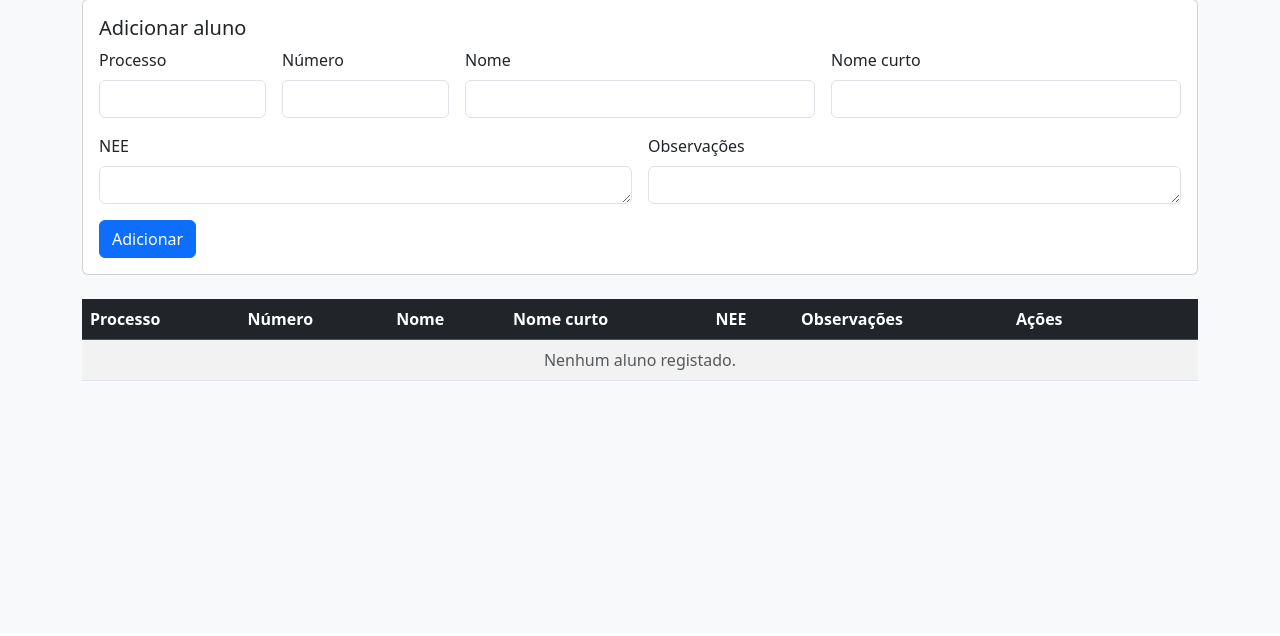
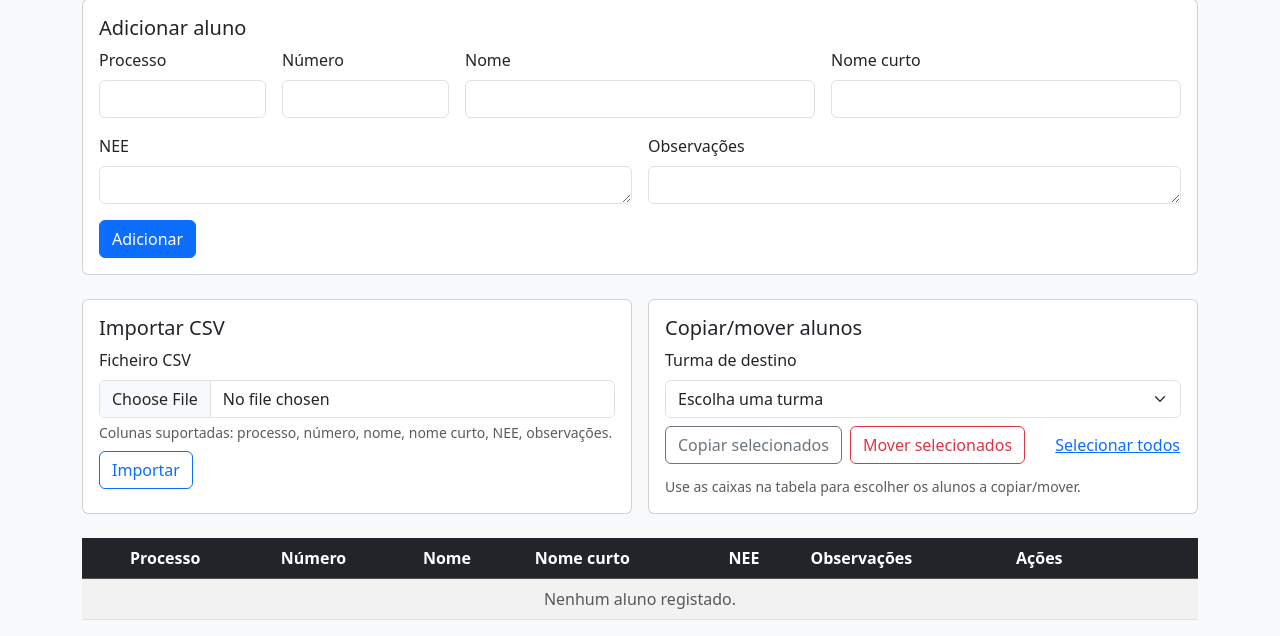
Before and after one commit to anselmopinheiro/_sumarios-v2, a Flask app: page /turmas/1/alunos in a window 1280 px wide. Shown: the part 167-803 px from the top of the page. Before the commit the page ends 548 px from the top, so only its background shows below. Run offline with Flask 3, Linux system fonts and the light colour scheme.

Commit message:
Add CSV import and transfer tools for alunos

```diff
--- a/app.py
+++ b/app.py
@@ -640,6 +640,12 @@ def create_app():
         ano = turma.ano_letivo
         ano_fechado = bool(ano and ano.fechado)
 
+        turmas_destino = (
+            Turma.query.filter(Turma.id != turma.id)
+            .order_by(Turma.nome)
+            .all()
+        )
+
         def _lista_alunos():
             return (
                 Aluno.query.filter_by(turma_id=turma.id)
@@ -665,12 +671,13 @@ def create_app():
                     numero = int(numero_raw)
                 except ValueError:
                     flash("Número do aluno inválido.", "error")
-                    return render_template(
-                        "turmas/alunos.html",
-                        turma=turma,
-                        ano_fechado=ano_fechado,
-                        alunos=_lista_alunos(),
-                    )
+                return render_template(
+                    "turmas/alunos.html",
+                    turma=turma,
+                    ano_fechado=ano_fechado,
+                    turmas_destino=turmas_destino,
+                    alunos=_lista_alunos(),
+                )
 
             if not nome:
                 flash("O nome do aluno é obrigatório.", "error")
@@ -678,6 +685,7 @@ def create_app():
                     "turmas/alunos.html",
                     turma=turma,
                     ano_fechado=ano_fechado,
+                    turmas_destino=turmas_destino,
                     alunos=_lista_alunos(),
                 )
 
@@ -700,6 +708,7 @@ def create_app():
             "turmas/alunos.html",
             turma=turma,
             ano_fechado=ano_fechado,
+            turmas_destino=turmas_destino,
             alunos=_lista_alunos(),
         )
 
@@ -767,6 +776,162 @@ def create_app():
         db.session.commit()
         flash("Aluno removido.", "success")
         return redirect(url_for("turma_alunos", turma_id=turma.id))
+
+    @app.route(
+        "/turmas/<int:turma_id>/alunos/import", methods=["POST"], endpoint="turma_alunos_import"
+    )
+    def turma_alunos_import(turma_id):
+        turma = (
+            Turma.query.options(joinedload(Turma.ano_letivo))
+            .filter_by(id=turma_id)
+            .first_or_404()
+        )
+        ano = turma.ano_letivo
+        ano_fechado = bool(ano and ano.fechado)
+
+        if ano_fechado:
+            flash("Ano letivo fechado: não é possível importar alunos.", "error")
+            return redirect(url_for("turma_alunos", turma_id=turma.id))
+
+        ficheiro = request.files.get("ficheiro")
+        if not ficheiro or ficheiro.filename == "":
+            flash("Selecione um ficheiro CSV.", "error")
+            return redirect(url_for("turma_alunos", turma_id=turma.id))
+
+        try:
+            conteudo = ficheiro.read().decode("utf-8-sig")
+        except Exception:
+            flash("Não foi possível ler o ficheiro. Confirme se é um CSV em UTF-8.", "error")
+            return redirect(url_for("turma_alunos", turma_id=turma.id))
+
+        sample = conteudo[:1024]
+        delim = ";" if sample.count(";") >= sample.count(",") else ","
+        reader = csv.DictReader(io.StringIO(conteudo), delimiter=delim)
+        if not reader.fieldnames:
+            flash("Cabeçalho do CSV inválido.", "error")
+            return redirect(url_for("turma_alunos", turma_id=turma.id))
+
+        header_map = {h.strip().lower(): h for h in reader.fieldnames}
+        obrigatorios = ["nome"]
+        if not all(col in header_map for col in obrigatorios):
+            flash("O CSV deve incluir pelo menos a coluna 'nome'.", "error")
+            return redirect(url_for("turma_alunos", turma_id=turma.id))
+
+        inseridos = 0
+        for row in reader:
+            nome = (row.get(header_map.get("nome"), "") or "").strip()
+            if not nome:
+                continue
+            processo = (row.get(header_map.get("processo", ""), "") or "").strip() or None
+            numero_raw = (row.get(header_map.get("numero", ""), "") or "").strip()
+            nome_curto = (row.get(header_map.get("nome_curto", ""), "") or "").strip() or None
+            nee = (row.get(header_map.get("nee", ""), "") or "").strip() or None
+            observacoes = (row.get(header_map.get("observacoes", ""), "") or "").strip() or None
+
+            numero = None
+            if numero_raw:
+                try:
+                    numero = int(numero_raw)
+                except ValueError:
+                    pass
+
+            novo = Aluno(
+                turma_id=turma.id,
+                processo=processo,
+                numero=numero,
+                nome=nome,
+                nome_curto=nome_curto,
+                nee=nee,
+                observacoes=observacoes,
+            )
+            db.session.add(novo)
+            inseridos += 1
+
+        if inseridos:
+            db.session.commit()
+            flash(f"{inseridos} aluno(s) importado(s).", "success")
+        else:
+            db.session.rollback()
+            flash("Nenhum aluno importado.", "warning")
+
+        return redirect(url_for("turma_alunos", turma_id=turma.id))
+
+    @app.route(
+        "/turmas/<int:turma_id>/alunos/transfer", methods=["POST"], endpoint="turma_alunos_transfer"
+    )
+    def turma_alunos_transfer(turma_id):
+        turma_origem = (
+            Turma.query.options(joinedload(Turma.ano_letivo))
+            .filter_by(id=turma_id)
+            .first_or_404()
+        )
+        ano_origem_fechado = bool(turma_origem.ano_letivo and turma_origem.ano_letivo.fechado)
+
+        destino_id_raw = (request.form.get("destino_turma") or "").strip()
+        acao = (request.form.get("acao") or "").strip()
+        selecionados = request.form.getlist("aluno_ids")
+
+        if not selecionados:
+            flash("Selecione pelo menos um aluno.", "error")
+            return redirect(url_for("turma_alunos", turma_id=turma_origem.id))
+
+        try:
+            destino_id = int(destino_id_raw)
+        except ValueError:
+            flash("Selecione uma turma de destino.", "error")
+            return redirect(url_for("turma_alunos", turma_id=turma_origem.id))
+
+        turma_destino = (
+            Turma.query.options(joinedload(Turma.ano_letivo))
+            .filter_by(id=destino_id)
+            .first()
+        )
+        if not turma_destino or turma_destino.id == turma_origem.id:
+            flash("Turma de destino inválida.", "error")
+            return redirect(url_for("turma_alunos", turma_id=turma_origem.id))
+
+        ano_destino_fechado = bool(turma_destino.ano_letivo and turma_destino.ano_letivo.fechado)
+
+        if acao == "mover" and ano_origem_fechado:
+            flash("Ano letivo fechado: não é possível mover alunos desta turma.", "error")
+            return redirect(url_for("turma_alunos", turma_id=turma_origem.id))
+
+        if ano_destino_fechado:
+            flash("Ano letivo fechado: não é possível adicionar alunos na turma de destino.", "error")
+            return redirect(url_for("turma_alunos", turma_id=turma_origem.id))
+
+        alunos = (
+            Aluno.query.filter(Aluno.id.in_(selecionados), Aluno.turma_id == turma_origem.id)
+            .order_by(Aluno.id)
+            .all()
+        )
+        if not alunos:
+            flash("Nenhum aluno válido selecionado.", "error")
+            return redirect(url_for("turma_alunos", turma_id=turma_origem.id))
+
+        if acao == "copiar":
+            for aluno in alunos:
+                copia = Aluno(
+                    turma_id=turma_destino.id,
+                    processo=aluno.processo,
+                    numero=aluno.numero,
+                    nome=aluno.nome,
+                    nome_curto=aluno.nome_curto,
+                    nee=aluno.nee,
+                    observacoes=aluno.observacoes,
+                )
+                db.session.add(copia)
+            db.session.commit()
+            flash(f"{len(alunos)} aluno(s) copiado(s) para {turma_destino.nome}.", "success")
+        elif acao == "mover":
+            for aluno in alunos:
+                aluno.turma_id = turma_destino.id
+            db.session.commit()
+            flash(f"{len(alunos)} aluno(s) movido(s) para {turma_destino.nome}.", "success")
+        else:
+            flash("Ação inválida.", "error")
+
+        return redirect(url_for("turma_alunos", turma_id=turma_origem.id))
 
     @app.route("/turmas/<int:turma_id>/calendario")
     def turma_calendario(turma_id):
--- a/templates/turmas/alunos.html
+++ b/templates/turmas/alunos.html
@@ -52,10 +52,57 @@
     </div>
 </div>
 
+<div class="row g-3 mb-4">
+    <div class="col-lg-6">
+        <div class="card h-100">
+            <div class="card-body">
+                <h5 class="card-title">Importar CSV</h5>
+                <form method="post" action="{{ url_for('turma_alunos_import', turma_id=turma.id) }}" enctype="multipart/form-data" class="row g-2 align-items-end">
+                    <div class="col-12">
+                        <label class="form-label">Ficheiro CSV</label>
+                        <input type="file" name="ficheiro" accept=".csv" class="form-control" {% if ano_fechado %}disabled{% endif %}>
+                        <div class="form-text">Colunas suportadas: processo, número, nome, nome curto, NEE, observações.</div>
+                    </div>
+                    <div class="col-12">
+                        <button type="submit" class="btn btn-outline-primary" {% if ano_fechado %}disabled{% endif %}>Importar</button>
+                    </div>
+                </form>
+            </div>
+        </div>
+    </div>
+    <div class="col-lg-6">
+        <div class="card h-100">
+            <div class="card-body">
+                <h5 class="card-title">Copiar/mover alunos</h5>
+                <form id="transfer-form" method="post" action="{{ url_for('turma_alunos_transfer', turma_id=turma.id) }}" class="row g-2 align-items-end">
+                    <div class="col-12">
+                        <label class="form-label">Turma de destino</label>
+                        <select name="destino_turma" class="form-select" {% if ano_fechado %}disabled{% endif %} required>
+                            <option value="" selected disabled>Escolha uma turma</option>
+                            {% for t in turmas_destino %}
+                                <option value="{{ t.id }}">{{ t.nome }}</option>
+                            {% endfor %}
+                        </select>
+                    </div>
+                    <div class="col-12 d-flex gap-2">
+                        <button type="submit" name="acao" value="copiar" class="btn btn-outline-secondary" {% if ano_fechado %}disabled{% endif %}>Copiar selecionados</button>
+                        <button type="submit" name="acao" value="mover" class="btn btn-outline-danger" {% if ano_fechado %}disabled{% endif %}>Mover selecionados</button>
+                        <button type="button" class="btn btn-link ms-auto p-0" id="toggle-select-all">Selecionar todos</button>
+                    </div>
+                    <div class="col-12">
+                        <div class="form-text">Use as caixas na tabela para escolher os alunos a copiar/mover.</div>
+                    </div>
+                </form>
+            </div>
+        </div>
+    </div>
+</div>
+
 <div class="table-responsive">
 <table class="table table-striped align-middle">
     <thead class="table-dark">
         <tr>
+            <th style="width: 40px;"></th>
             <th>Processo</th>
             <th>Número</th>
             <th>Nome</th>
@@ -69,6 +116,9 @@
     {% for aluno in alunos %}
         <form id="aluno-{{ aluno.id }}" method="post" action="{{ url_for('turma_alunos_update', turma_id=turma.id, aluno_id=aluno.id) }}"></form>
         <tr>
+            <td class="text-center">
+                <input class="form-check-input" type="checkbox" name="aluno_ids" value="{{ aluno.id }}" form="transfer-form" {% if ano_fechado %}disabled{% endif %}>
+            </td>
             <td>
                 <input type="text" class="form-control form-control-sm" name="processo" value="{{ aluno.processo or '' }}" form="aluno-{{ aluno.id }}" {% if ano_fechado %}disabled{% endif %}>
             </td>
@@ -98,10 +148,22 @@
         </tr>
     {% else %}
         <tr>
-            <td colspan="7" class="text-center text-muted">Nenhum aluno registado.</td>
+            <td colspan="8" class="text-center text-muted">Nenhum aluno registado.</td>
         </tr>
     {% endfor %}
     </tbody>
 </table>
 </div>
+
+<script>
+    document.addEventListener('DOMContentLoaded', () => {
+        const toggle = document.getElementById('toggle-select-all');
+        if (!toggle) return;
+        toggle.addEventListener('click', () => {
+            const boxes = document.querySelectorAll('input[type="checkbox"][name="aluno_ids"]');
+            const shouldCheck = Array.from(boxes).some((b) => !b.checked);
+            boxes.forEach((b) => b.checked = shouldCheck);
+        });
+    });
+</script>
 {% endblock %}
```
